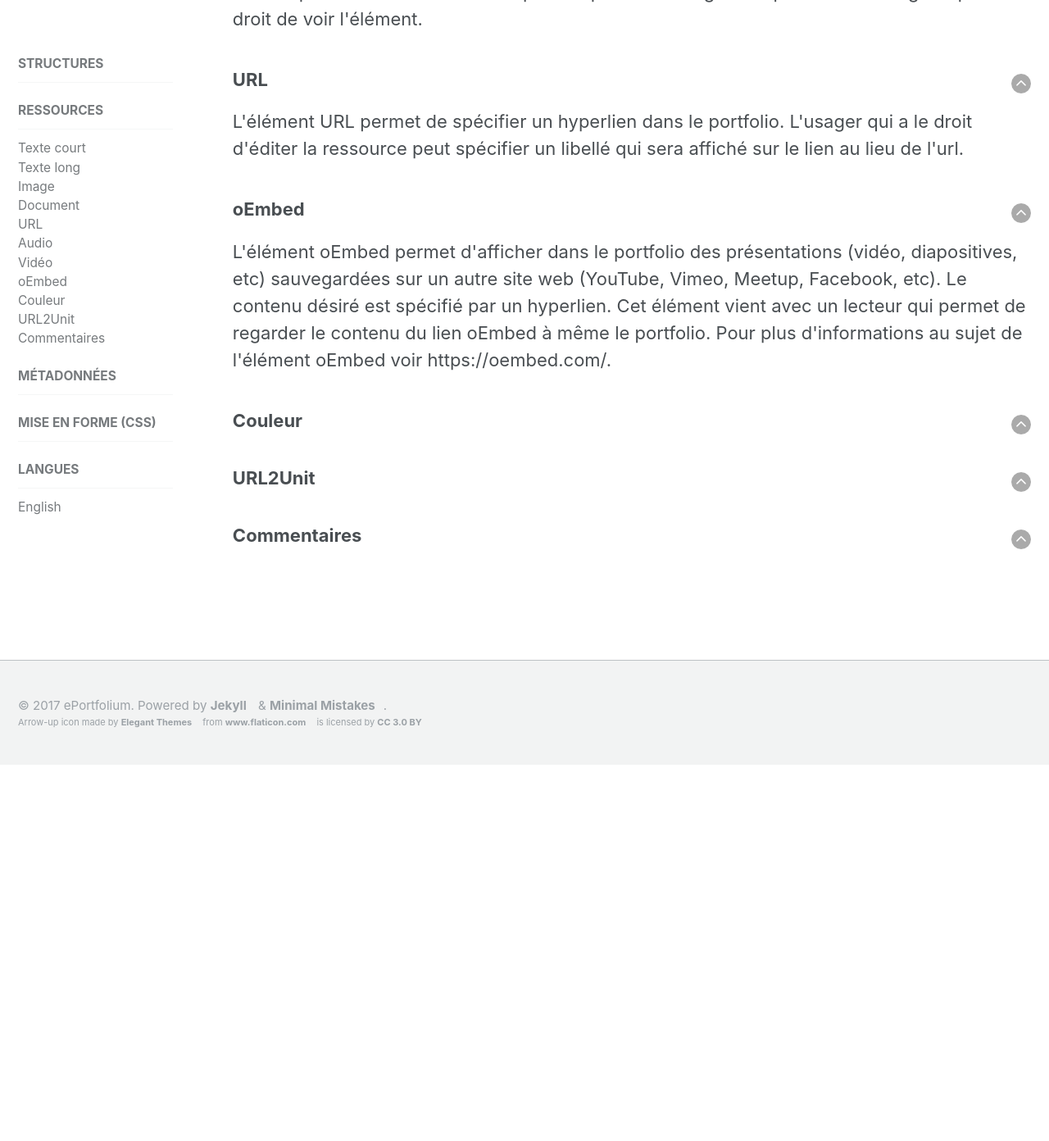
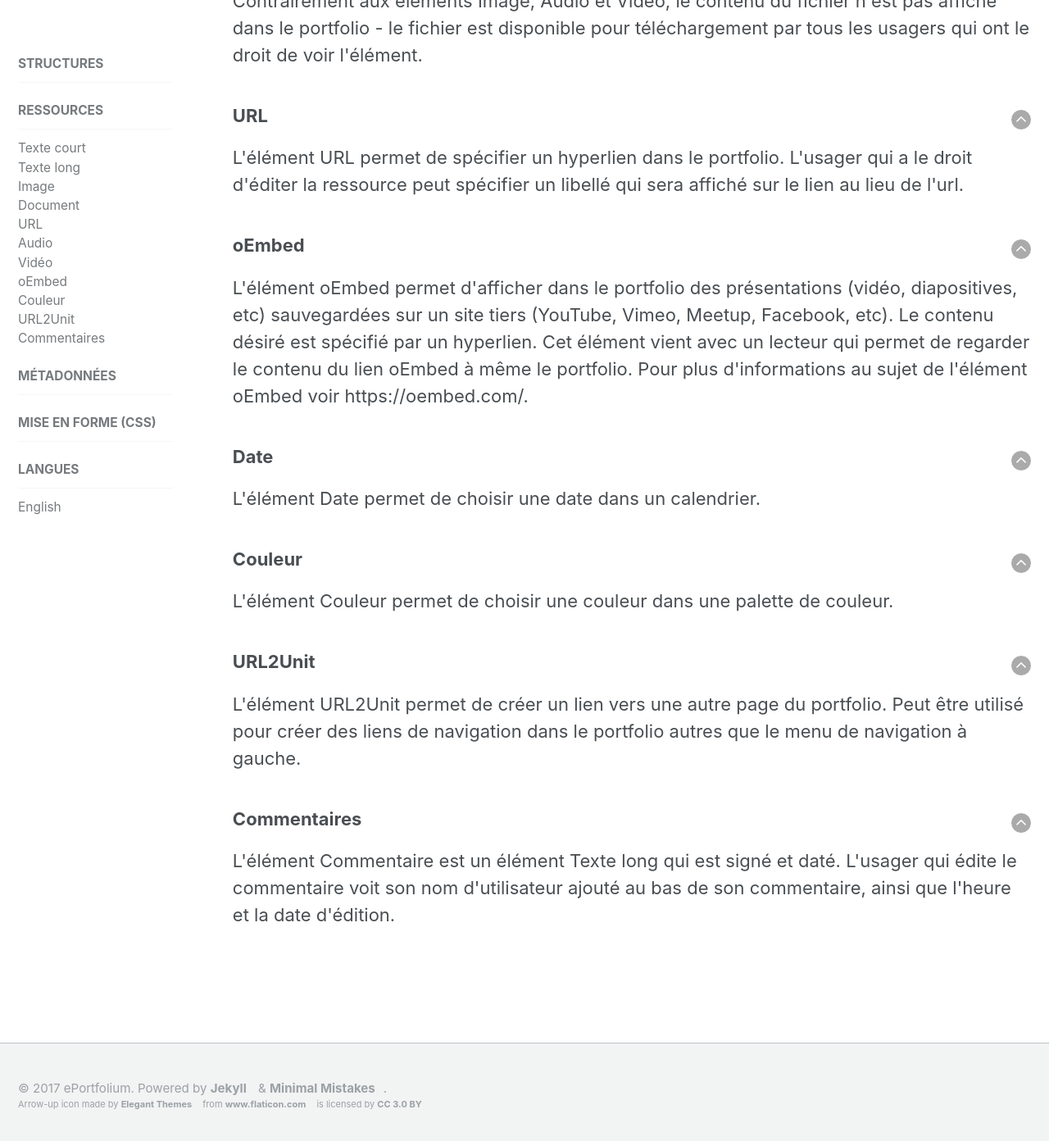
Before and after one commit to karutaproject/karuta-frontend-documentation, a Jekyll site: the page built from _pages/resources_fr.html, in a window 1280 px wide and 1400 px high, scrolled down 2169 px. Shown: the top 1392 px of the window at 82% size. Built offline with Jekyll 4.4.1, drawn with Linux system fonts in a browser that asks for light colours; before the commit the page ends 3102 px from its top, so only the background shows below that; some of the changed text lies outside the part shown.

Commit message:
ressources

```diff
--- a/_pages/resources_fr.html
+++ b/_pages/resources_fr.html
@@ -16,11 +16,12 @@ sidebar:
 	<li><code><a href='#field'>Texte court</a></code></li>
 	<li><code><a href='#textfield'>Texte long</a></code></li>
 	<li><code><a href='#image'>Image</a></code></li>
+	<li><code><a href='#audio'>Audio</a></code></li>
+	<li><code><a href='#video'>Vidéo</a></code></li>
 	<li><code><a href='#document'>Document</a></code></li>
 	<li><code><a href='#url'>URL</a></code></li>
-	<li><code><a href='#audio'>Audio</a></code></li>
-	<li><code><a href='#video'>Vidéo</a></code></li>
 	<li><code><a href='#oembed'>oEmbed</a></code></li>
+	<li><code><a href='#date'>Date</a></code></li>
 	<li><code><a href='#couleur'>Couleur</a></code></li>
 	<li><code><a href='#url2unit'>URL2Unit</a></code></li>
 	<li><code><a href='#commentaires'>Commentaires</a></code></li>
@@ -97,7 +98,7 @@ sidebar:
 	<a style='float:right' href='#top'><img src='../assets/img/arrow-up.png'/></a>
 	<h3 id='oembed'>oEmbed</h3>
 	<p>L'élément oEmbed permet d'afficher dans le portfolio des présentations (vidéo, diapositives,
-		etc) sauvegardées sur un autre site web (YouTube, Vimeo, Meetup, Facebook, etc). Le contenu
+		etc) sauvegardées sur un site tiers (YouTube, Vimeo, Meetup, Facebook, etc). Le contenu
 		désiré est spécifié par un hyperlien. Cet élément vient avec un lecteur qui permet de regarder
 		le contenu du lien oEmbed à même le portfolio. Pour plus d'informations au sujet de l'élément
 		oEmbed voir <a href='https://oembed.com/'>https://oembed.com/</a>.</p>
@@ -105,18 +106,28 @@ sidebar:
 
 <article>
 	<a style='float:right' href='#top'><img src='../assets/img/arrow-up.png'/></a>
+	<h3 id='date'>Date</h3>
+	<p>L'élément Date permet de choisir une date dans un calendrier.</p>
+</article>
+
+<article>
+	<a style='float:right' href='#top'><img src='../assets/img/arrow-up.png'/></a>
 	<h3 id='couleur'>Couleur</h3>
-	<p></p>
+	<p>L'élément Couleur permet de choisir une couleur dans une palette de couleur.</p>
 </article>
 
 <article>
 	<a style='float:right' href='#top'><img src='../assets/img/arrow-up.png'/></a>
 	<h3 id='url2unit'>URL2Unit</h3>
-	<p></p>
+	<p>L'élément URL2Unit permet de créer un lien vers une autre page du portfolio. Peut être utilisé
+		pour créer des liens de navigation dans le portfolio autres que le menu de navigation à gauche.
+	</p>
 </article>
 
 <article>
 	<a style='float:right' href='#top'><img src='../assets/img/arrow-up.png'/></a>
 	<h3 id='commentaires'>Commentaires</h3>
-	<p></p>
+	<p>L'élément Commentaire est un élément Texte long qui est signé et daté. L'usager qui édite le
+		commentaire voit son nom d'utilisateur ajouté au bas de son commentaire, ainsi que l'heure
+		et la date d'édition.</p>
 </article>
```
